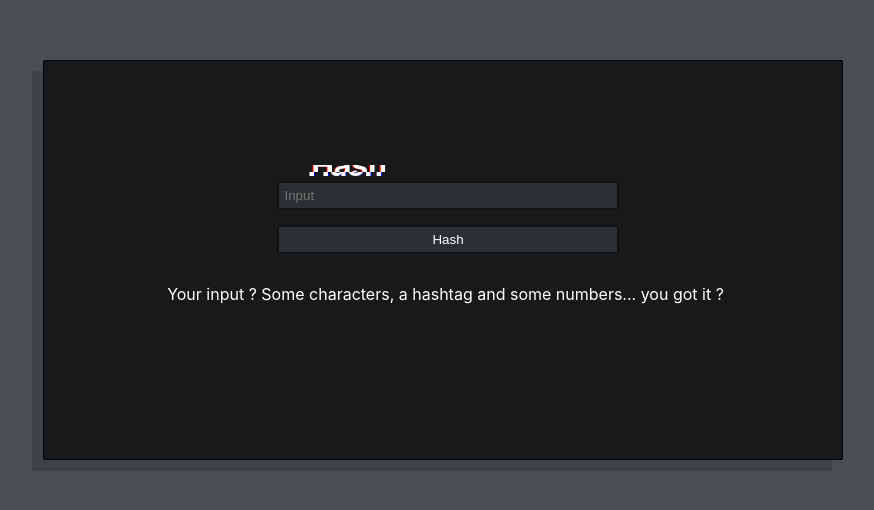
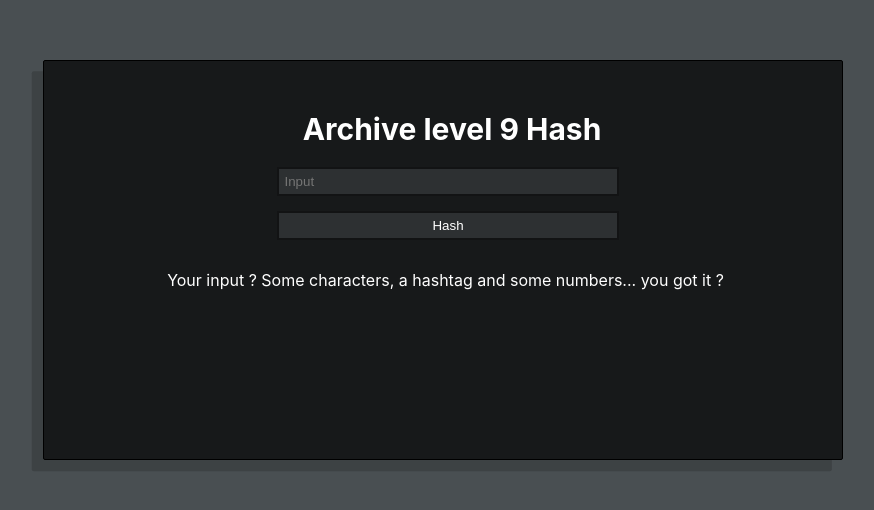
Before and after one commit to MilanBarande/hasher-front, a Next.js app: page / in a window 1280 px wide. Shown: the part 140-650 px from the top of the page, without its empty margins (197-1071 px from the left). Built offline with nearby package versions, Linux system fonts and the light colour scheme.

Commit message:
:lipstick: upgrade design

```diff
--- a/components/form.tsx
+++ b/components/form.tsx
@@ -34,7 +34,7 @@ const Form = () => {
 
   return (
     <div className={styles.hasherCard}>
-      <div className={styles.titleContainer}><h1 className={`${styles.title} glitch`} data-text="Archive level 9 Hash" /></div>
+      <div className={styles.titleContainer}><h1 className={`${styles.title} glitch`} data-text="Archive level 9 Hash" >Archive level 9 Hash</h1></div>
       <form onSubmit={handleSubmit} className={styles.hasherForm}>
         <input
           className={styles.hasherInput}
@@ -48,7 +48,8 @@ const Form = () => {
         isLoading ? <div className={styles.spinnerContainer}><div className={styles.spinner}><i></i><i></i><i></i><i></i><i></i><i></i><i></i><i></i><i></i><i></i><i></i><i></i></div></div> :
           result ?
             <div className={styles.result}>
-              <p>{`I hope for you that you are sure about your input... if so, I don't need to explain you where to type: !submit_hash ${result}`}</p>
+              <p>I hope for you that you are sure about your input... if so, I don't need to explain you where to type:</p>
+              <div className={styles.commandContainer}><span className={styles.command}>{`!submit_hash ${result}`}</span></div>
               <button className={styles.copyToClipboard} onClick={handleCopyClick}>{isCopyInError ? 'Oops something went wront, gotta do it manually' : isCopySuccessful ? 'Copied ✅' : 'Copy to clipboard'}</button>
             </div> :
             <p className={styles.result}>
--- a/styles/Form.module.scss
+++ b/styles/Form.module.scss
@@ -45,7 +45,8 @@
   font-size: 30px;
   position: relative;
   margin-top: 30px;
-  width: 285px;
+  color: white;
+  overflow: hidden;
 
   &:after {
     content: attr(data-text);
@@ -68,7 +69,7 @@
     background: transparent;
     overflow: hidden;
     clip: rect(0,900px,0,0);
-    animation: noise-anim-2 5s infinite linear alternate-reverse;
+    animation: noise-anim-2 2s infinite linear alternate-reverse;
   }
 }
 
@@ -77,7 +78,6 @@
   flex-direction: column;
   justify-content: center;
   width: 100%;
-  margin-top: 50px;
   margin-left: 5px;
 }
 
@@ -99,6 +99,24 @@
   text-align: center;
   margin-top: 30px;
   margin-left: 5px;
+}
+
+.commandContainer {
+  width: 100%;
+  display: flex;
+  justify-content: center;
+}
+
+.command {
+  justify-self: center;
+  align-self: center;
+  background-color: #2a2c31;
+  width: fit-content;
+  color: #e8912d;
+  border: 1px solid #404245;
+  padding: 3px;
+  border-radius: 3px;
+  margin-top: 5px;
 }
 
 .spinnerContainer {
@@ -148,6 +166,6 @@
   background-color: #2d3032;
   width: 45%;
   align-self: center;
-  margin-top: 10px;
+  margin-top: 20px;
   height: 35px;
 }
```
